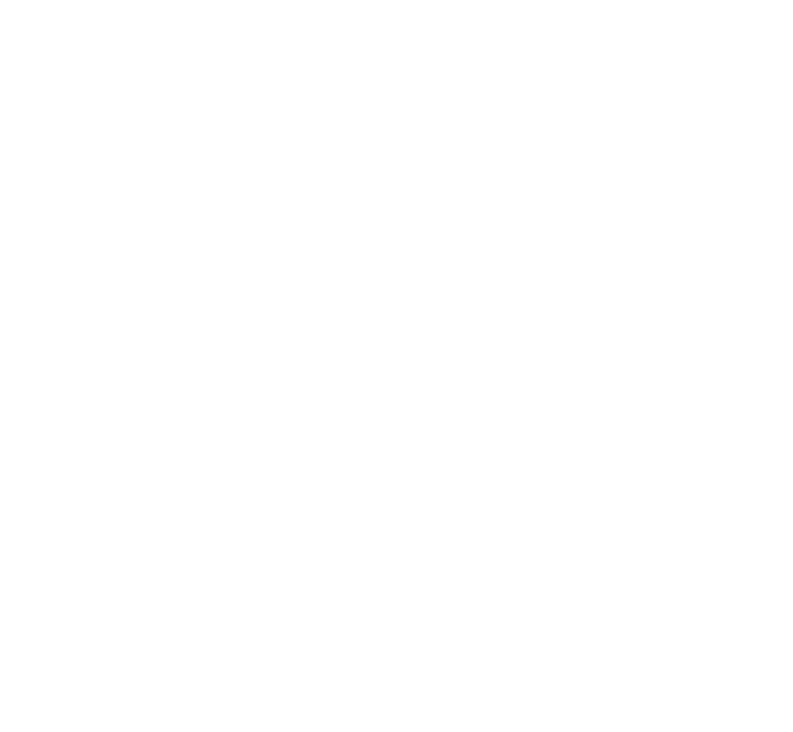
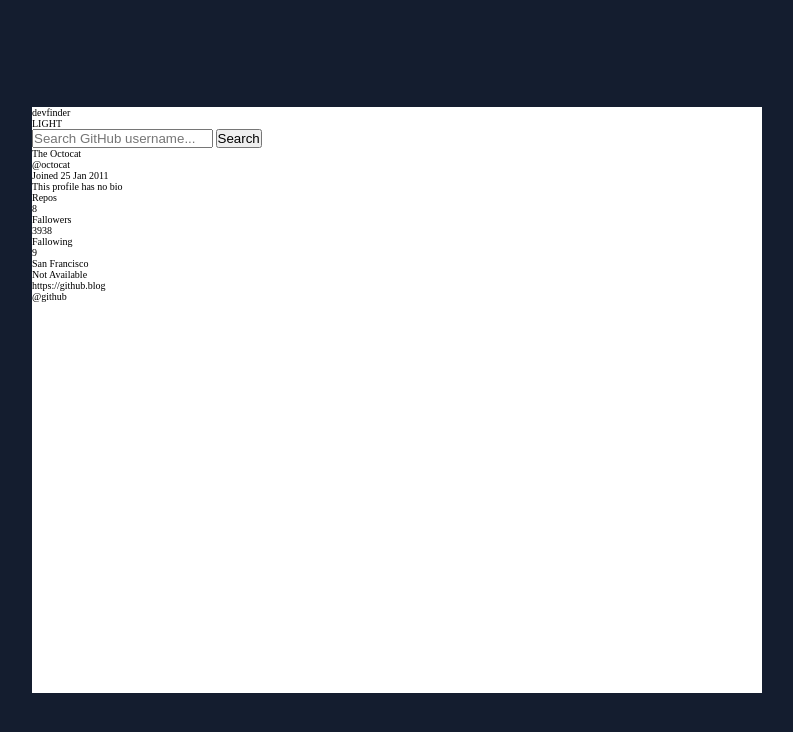
Before and after one commit to CoderNotebook/gitHub-user-search-app, a plain HTML site: page index.html in a window 1280 px wide. Shown: the whole page, without its empty margins (243-1036 px from the left). Drawn offline with Linux system fonts and the light colour scheme.

Commit message:
Add basic css and BEM structure to html

```diff
--- a/assets/sass/abstracts/_variables.scss
+++ b/assets/sass/abstracts/_variables.scss
@@ -0,0 +1 @@
+$dark-blue: #141d2f;
--- a/assets/sass/base/_page.scss
+++ b/assets/sass/base/_page.scss
@@ -0,0 +1,8 @@
+body {
+  display: flex;
+  justify-content: center;
+  align-items: center;
+  font-size: 10px;
+  background-color: $dark-blue;
+  height: 100vh;
+}
--- a/assets/sass/base/_reset.scss
+++ b/assets/sass/base/_reset.scss
@@ -0,0 +1,5 @@
+* {
+  padding: 0;
+  margin: 0;
+  box-sizing: border-box;
+}
--- a/assets/sass/layout/_main-section.scss
+++ b/assets/sass/layout/_main-section.scss
@@ -0,0 +1,5 @@
+.main {
+  height: 586px;
+  width: 730px;
+  background-color: white;
+}
--- a/index.html
+++ b/index.html
@@ -6,5 +6,66 @@
     <link rel="stylesheet" href="/assets/css/main.css" />
     <title>Document</title>
   </head>
-  <body></body>
+  <body>
+    <div class="main">
+      <div class="theme-changer">
+        <span class="theme-changer__title">devfinder</span>
+        <div class="theme-changer__btn">
+          <span class="theme-changer__btn-name">LIGHT</span>
+          <div class="theme-changer__btn-image"></div>
+        </div>
+      </div>
+      <div class="search-username">
+        <div class="search-username__image"></div>
+        <input
+          class="search-username__"
+          placeholder="Search GitHub username..."
+        />
+        <button class="search-username__btn">Search</button>
+      </div>
+      <div class="user-info">
+        <div class="user-info__image"></div>
+        <div class="user-info-content">
+          <div class="user-info-content__name">The Octocat</div>
+          <div class="user-infon-content__short-name">@octocat</div>
+          <div class="user-info-content__joined-date">Joined 25 Jan 2011</div>
+          <div class="user-info-content__bio">This profile has no bio</div>
+          <div class="user-repo-info">
+            <div class="user-repo-info__data">
+              <div class="user-repo-info__data-name">Repos</div>
+              <div class="user-repo-info__data-value">8</div>
+            </div>
+            <div class="user-repo-info__data">
+              <div class="user-repo-info__data-name">Fallowers</div>
+              <div class="user-repo-info__data-value">3938</div>
+            </div>
+            <div class="user-repo-info__data">
+              <div class="user-repo-info__data-name">Fallowing</div>
+              <div class="user-repo-info__data-value">9</div>
+            </div>
+          </div>
+          <div class="user-additional-info">
+            <div class="user-additional-info__data">
+              <div class="user-additional-info__data-image"></div>
+              <div class="user-additional-info__data-value">San Francisco</div>
+            </div>
+            <div class="user-additional-info__data">
+              <div class="user-additional-info__data-image"></div>
+              <div class="user-additional-info__data-value">Not Available</div>
+            </div>
+            <div class="user-additional-info__data">
+              <div class="user-additional-info__data-image"></div>
+              <div class="user-additional-info__data-value">
+                https://github.blog
+              </div>
+            </div>
+            <div class="user-additional-info__data">
+              <div class="user-additional-info__data-image"></div>
+              <div class="user-additional-info__data-value">@github</div>
+            </div>
+          </div>
+        </div>
+      </div>
+    </div>
+  </body>
 </html>
```
Also changed, not shown: assets/css/main.css, 1 other file.
